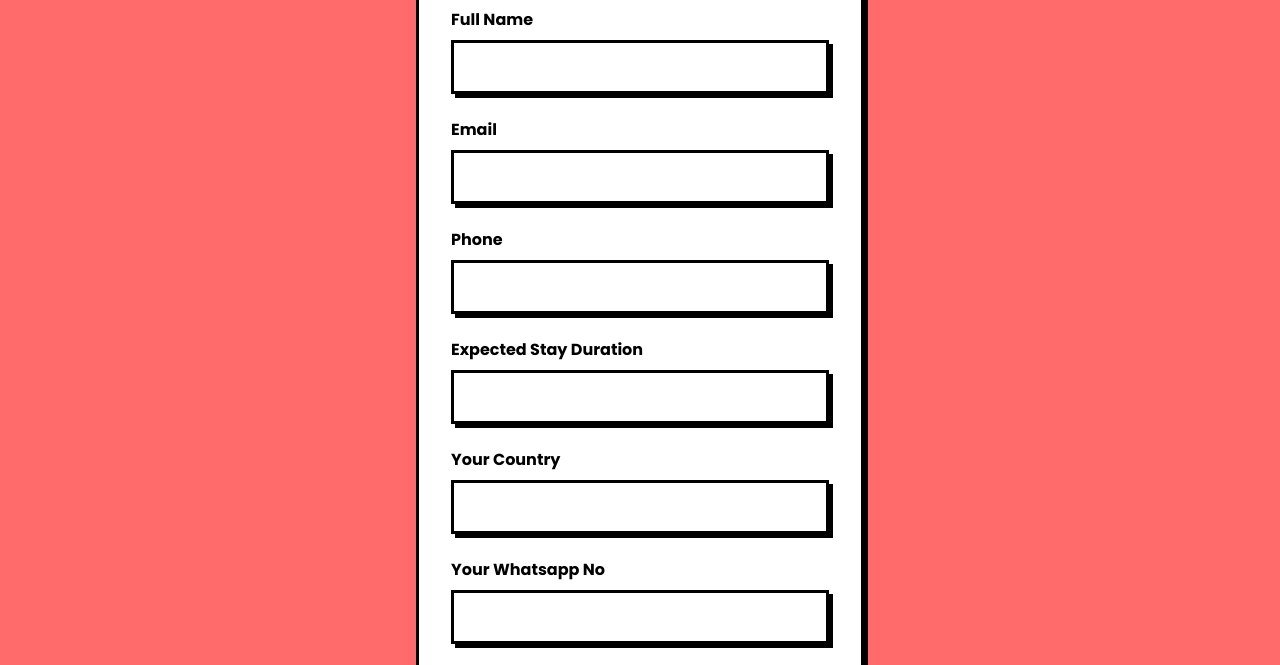
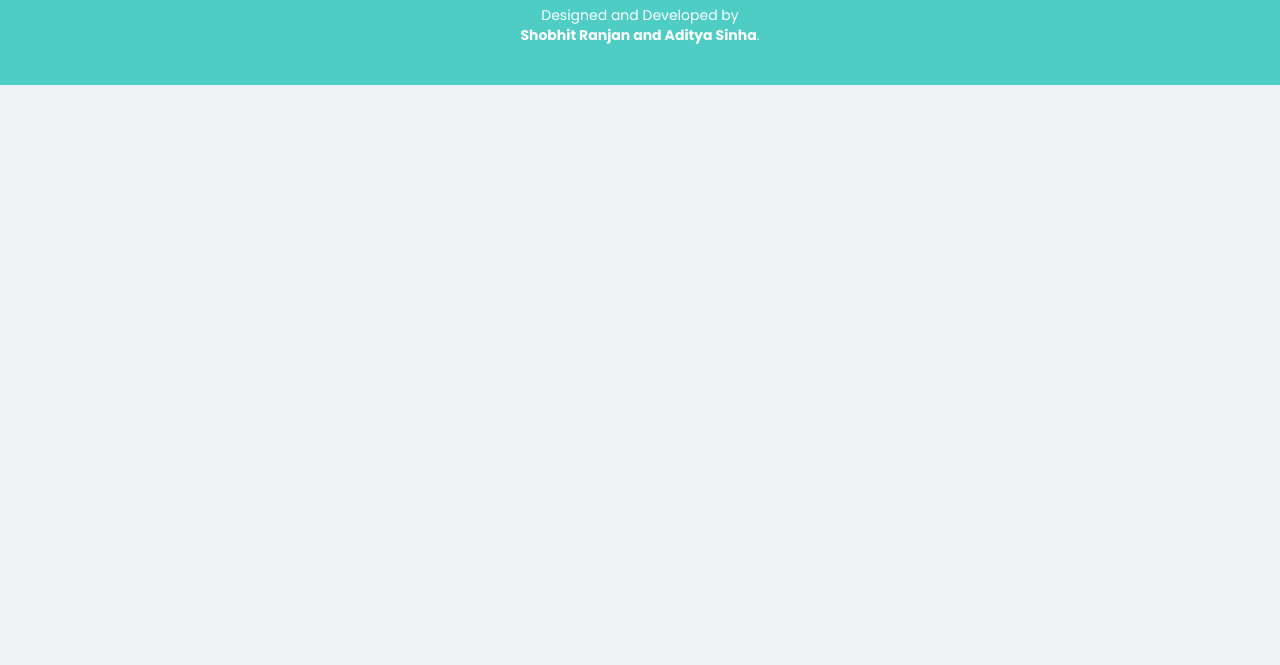
Before and after one commit to ShobhitR07/anmolfacilities, a plain HTML site: page index.html in a window 1280 px wide. Shown: the part 1747-2412 px from the top of the page. After the commit the page ends 1832 px from the top, so only its background shows below. Drawn offline with nearby package versions, Linux system fonts and the light colour scheme.

Commit message:
modified form

```diff
--- a/index.html
+++ b/index.html
@@ -280,7 +280,7 @@
                 <div class="bg-white p-8 neu-border rounded-lg">
                     <h2 class="text-3xl font-bold text-center mb-6">Get Your Personalized Plan</h2>
                     <form onsubmit="handleSubmit(event)" class="space-y-6"> -->
-                        <section id="contact" class="py-20 px-4 bg-[#FF6B6B]">
+<!--                         <section id="contact" class="py-20 px-4 bg-[#FF6B6B]">
                             <div class="container mx-auto max-w-md">
                                 <div class="bg-white p-6 md:p-8 neu-border rounded-lg">
                                     <h2 class="text-2xl md:text-3xl font-bold text-center mb-6">Get Your Personalized Plan</h2>
@@ -319,7 +319,7 @@
                     </form>
                 </div>
             </div>
-        </section>
+        </section> -->
     </main>
 
     <script>
```
